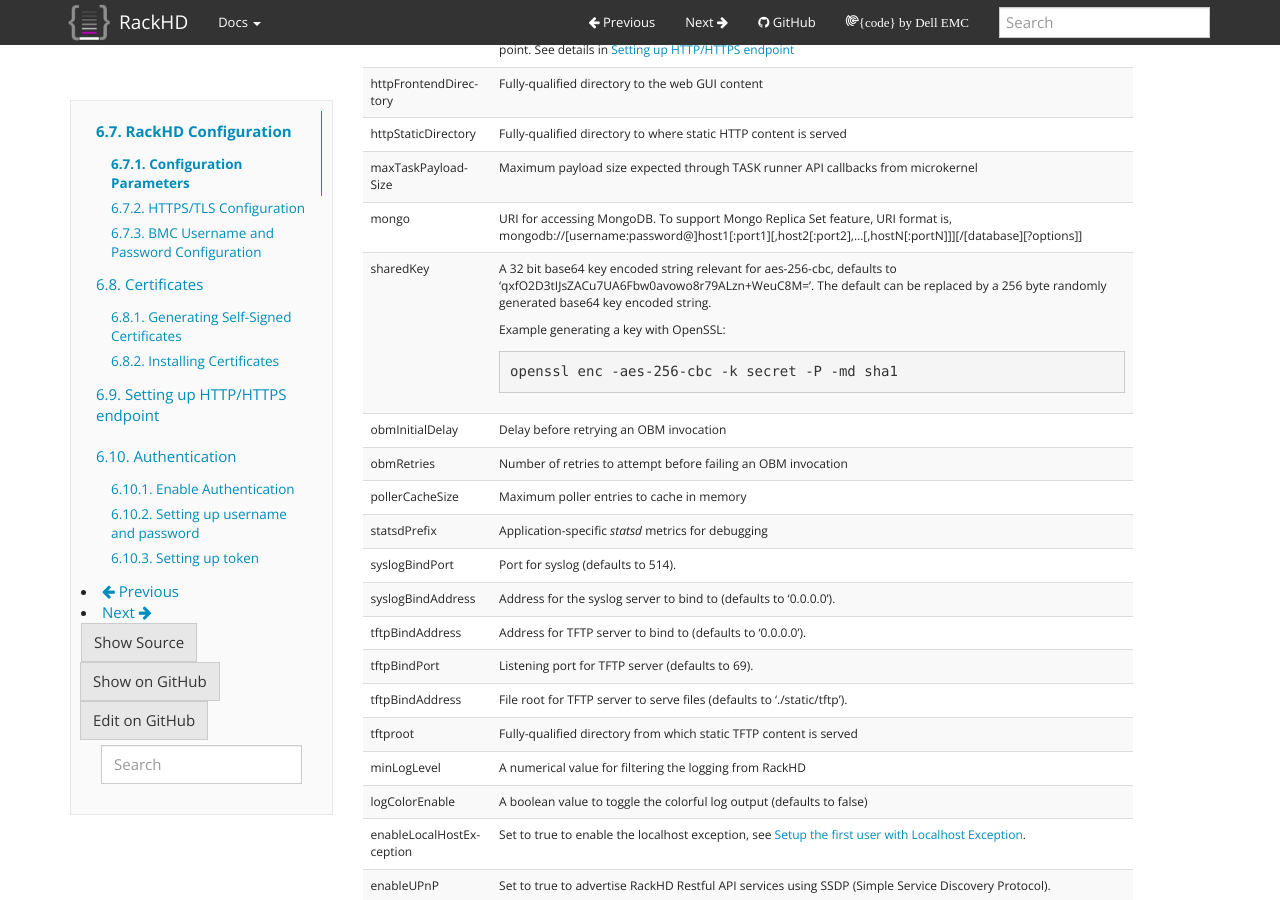
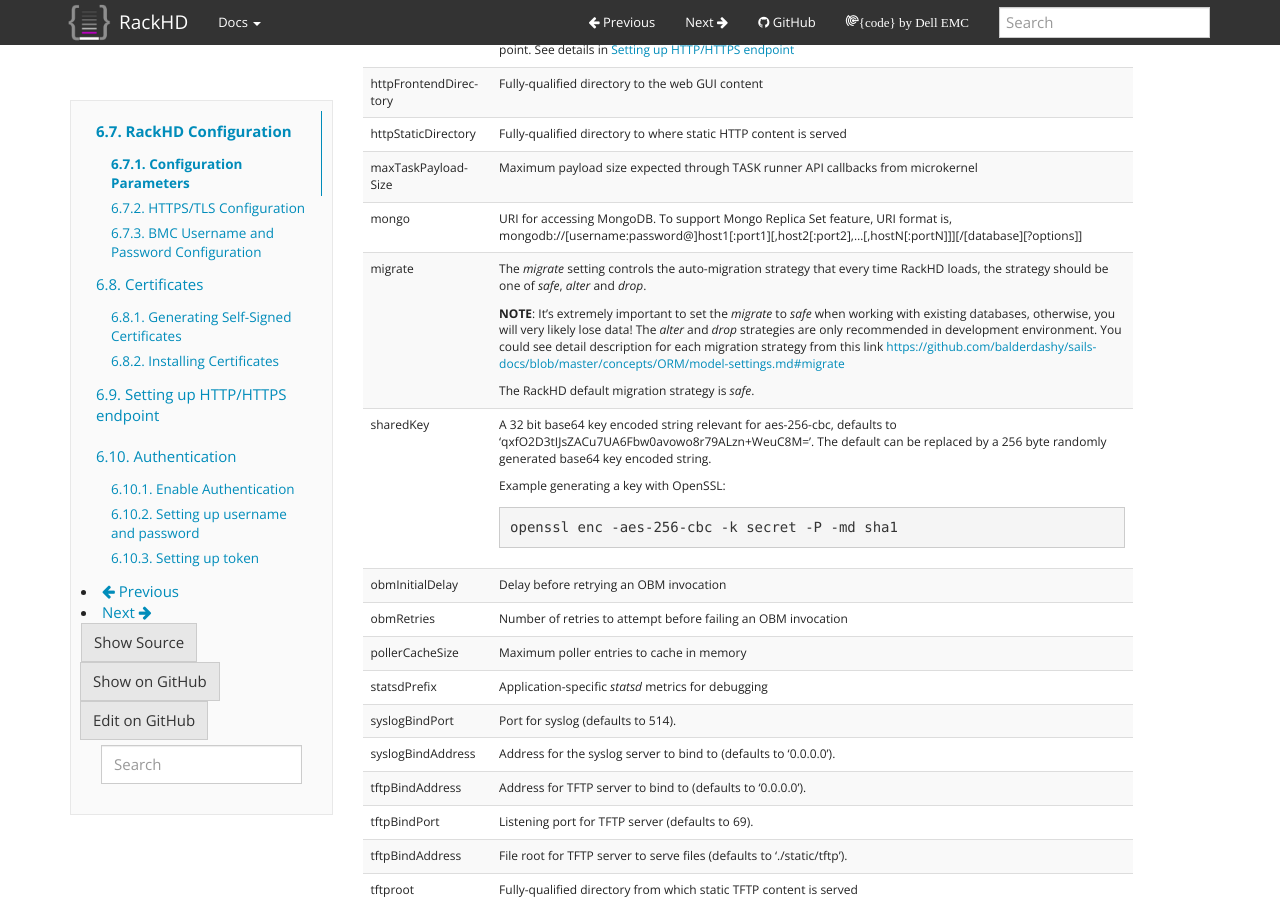
Before and after one commit to RackHD/docs, a Sphinx documentation site: the page built from docs/rackhd/configuration.rst, in a window 1280 px wide and 900 px high, scrolled down 2407 px. Built offline with Sphinx 7.4.7, drawn with Linux system fonts in a browser that asks for light colours.

Commit message:
add description for migrate setting

```diff
--- a/docs/rackhd/configuration.rst
+++ b/docs/rackhd/configuration.rst
@@ -140,6 +140,13 @@
       - Maximum payload size expected through TASK runner API callbacks from microkernel
     * - mongo
       - URI for accessing MongoDB. To support Mongo Replica Set feature, URI format is, mongodb://[username:password@]host1[:port1][,host2[:port2],...[,hostN[:portN]]][/[database][?options]]
+    * - migrate
+      - The `migrate` setting controls the auto-migration strategy that every time RackHD loads, the strategy should be one of `safe`, `alter` and `drop`.
+
+        **NOTE**: It's extremely important to set the `migrate` to `safe` when working with existing databases, otherwise, you will very likely lose data! The `alter` and `drop` strategies are only recommended in development environment.
+        You could see detail description for each migration strategy from this link https://github.com/balderdashy/sails-docs/blob/master/concepts/ORM/model-settings.md#migrate
+
+        The RackHD default migration strategy is `safe`.
     * - sharedKey
       - A 32 bit base64 key encoded string relevant for aes-256-cbc, defaults to 'qxfO2D3tIJsZACu7UA6Fbw0avowo8r79ALzn+WeuC8M='. The default can be replaced by a 256 byte randomly generated base64 key encoded string.
 
```
